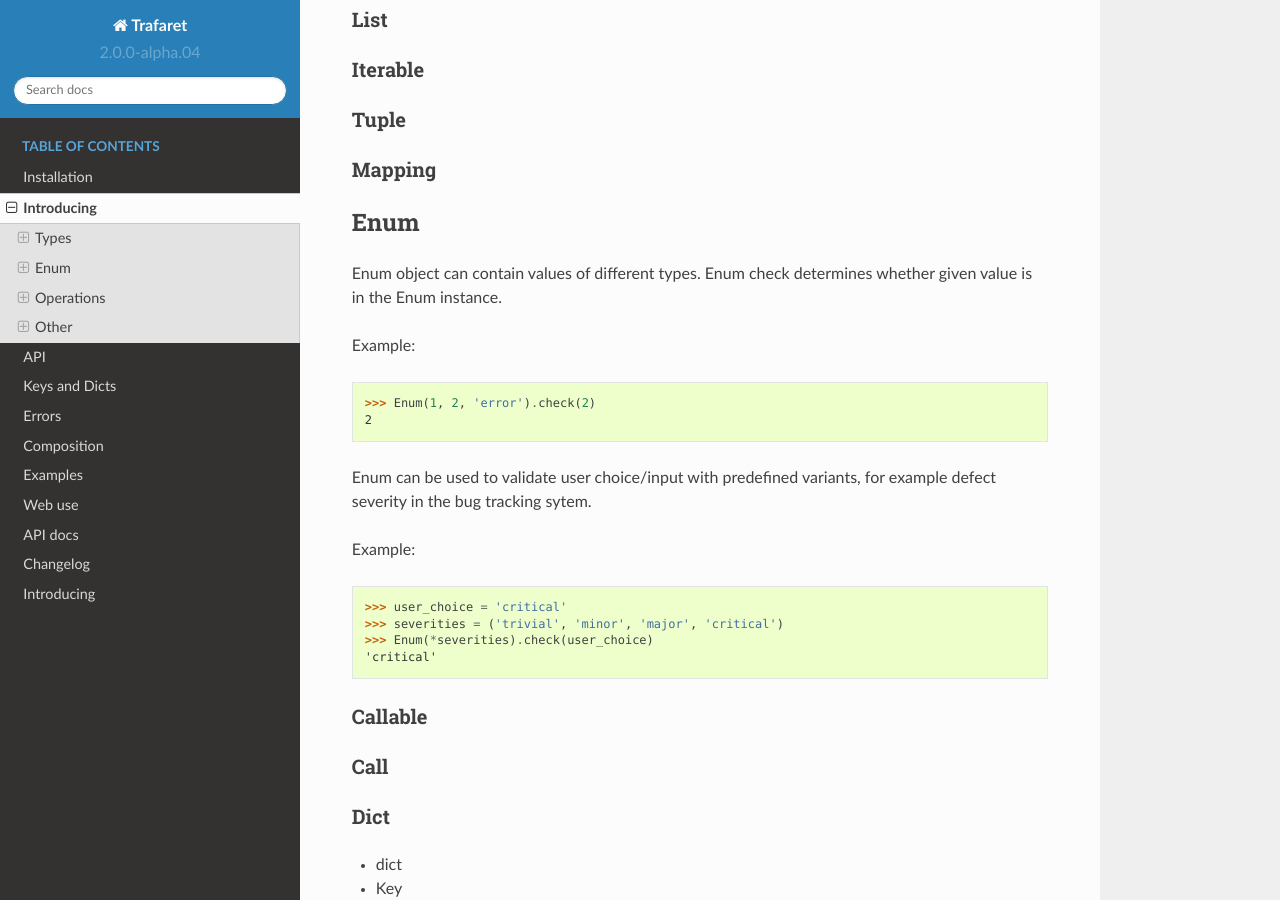
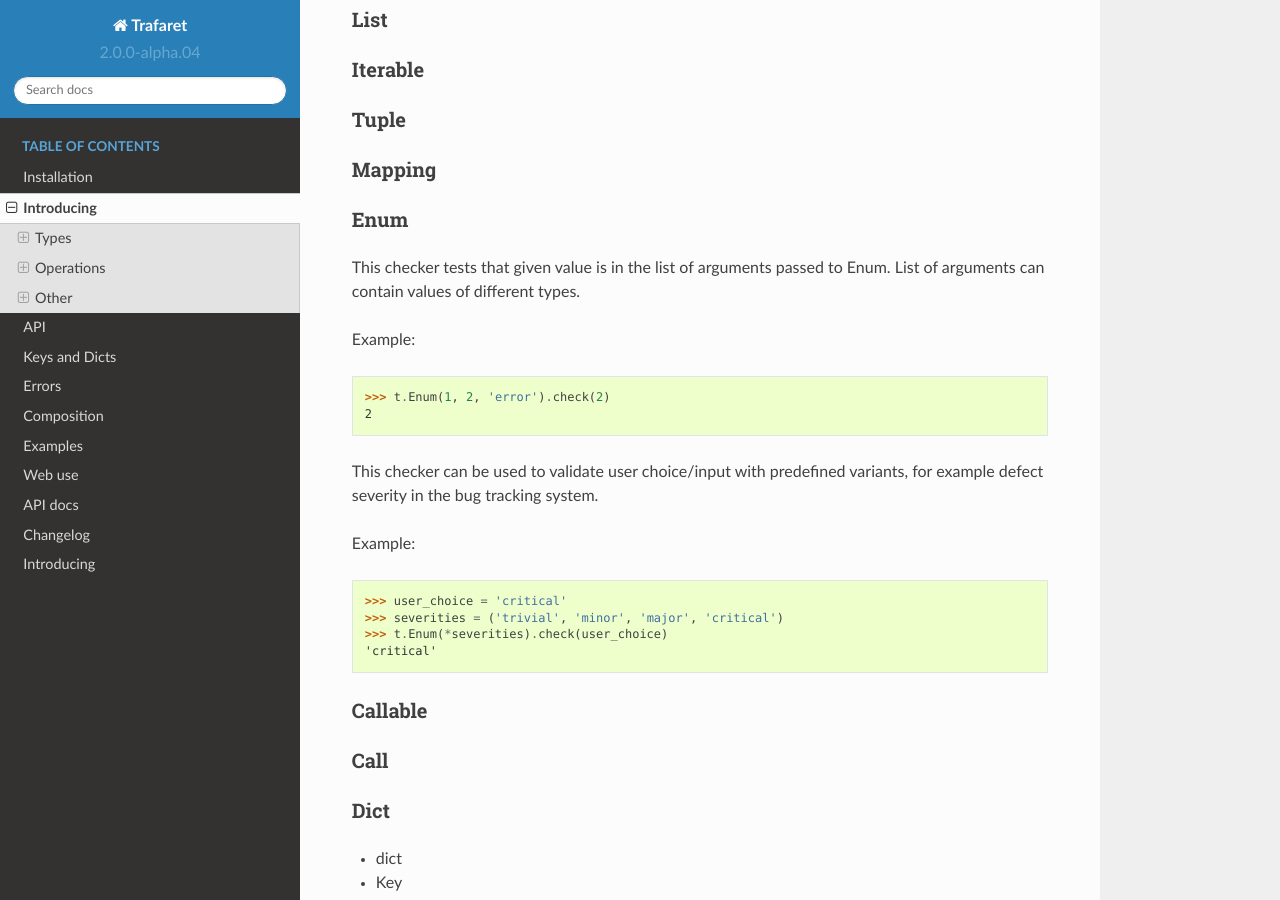
Before and after one commit to Deepwalker/trafaret, a Sphinx documentation site: the page built from docs/intro.rst, in a window 1280 px wide and 900 px high, scrolled down 3854 px. Built offline with Sphinx 7.4.7 and the Read the Docs theme 2.0.0, drawn with Linux system fonts in a browser that asks for light colours.

Commit message:
add changes according the code review comments

```diff
--- a/docs/intro.rst
+++ b/docs/intro.rst
@@ -207,24 +207,23 @@ Mapping
 
 
 Enum
-----
+....
 
-Enum object can contain values of different types. Enum check determines whether given value is in the Enum instance.
+This checker tests that given value is in the list of arguments passed to Enum. List of arguments can contain values of different types.
 
 Example::
 
-  >>> Enum(1, 2, 'error').check(2)
+  >>> t.Enum(1, 2, 'error').check(2)
   2
 
-Enum can be used to validate user choice/input with predefined variants, for example defect severity in the bug tracking sytem.
+This checker can be used to validate user choice/input with predefined variants, for example defect severity in the bug tracking system.
 
 Example::
 
   >>> user_choice = 'critical'
   >>> severities = ('trivial', 'minor', 'major', 'critical')
-  >>> Enum(*severities).check(user_choice)
+  >>> t.Enum(*severities).check(user_choice)
   'critical'
-
 
 
 Callable
```
